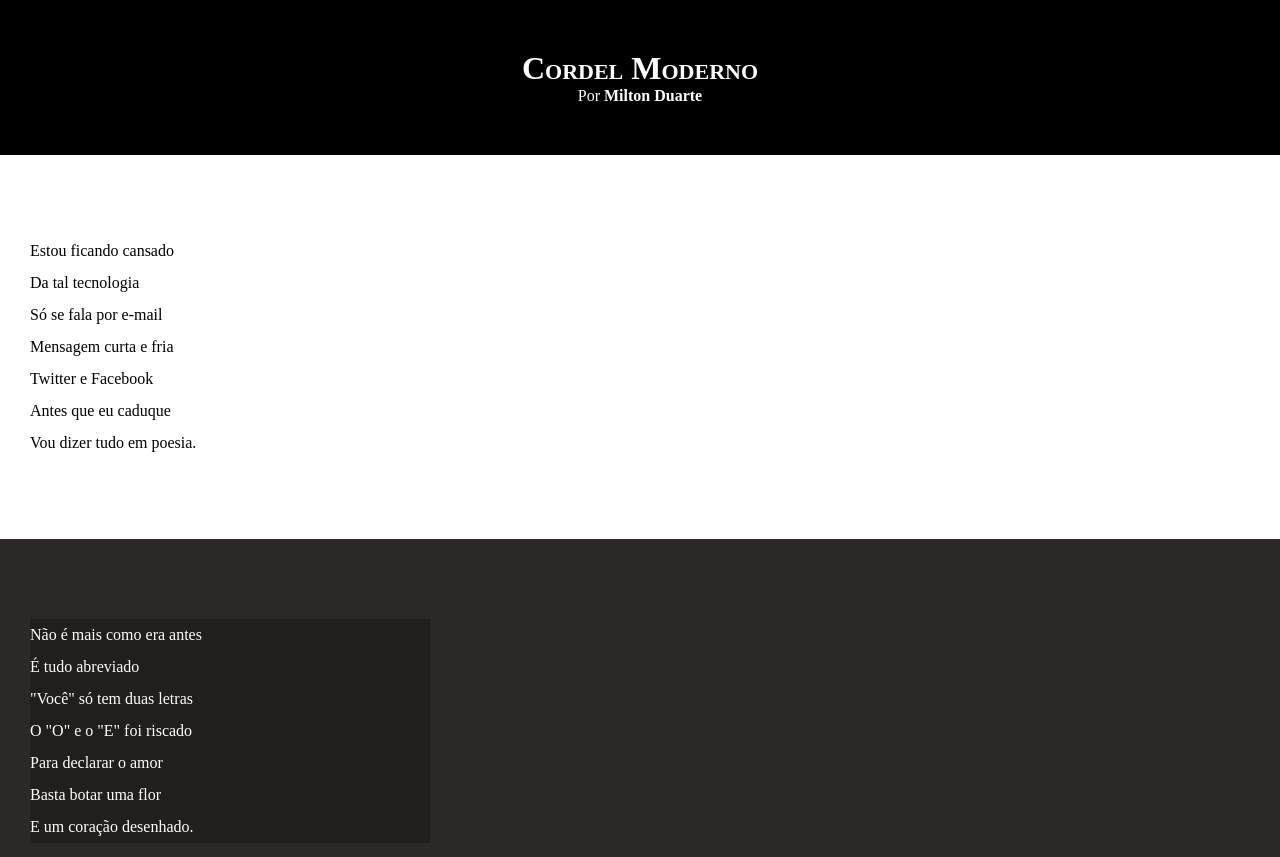
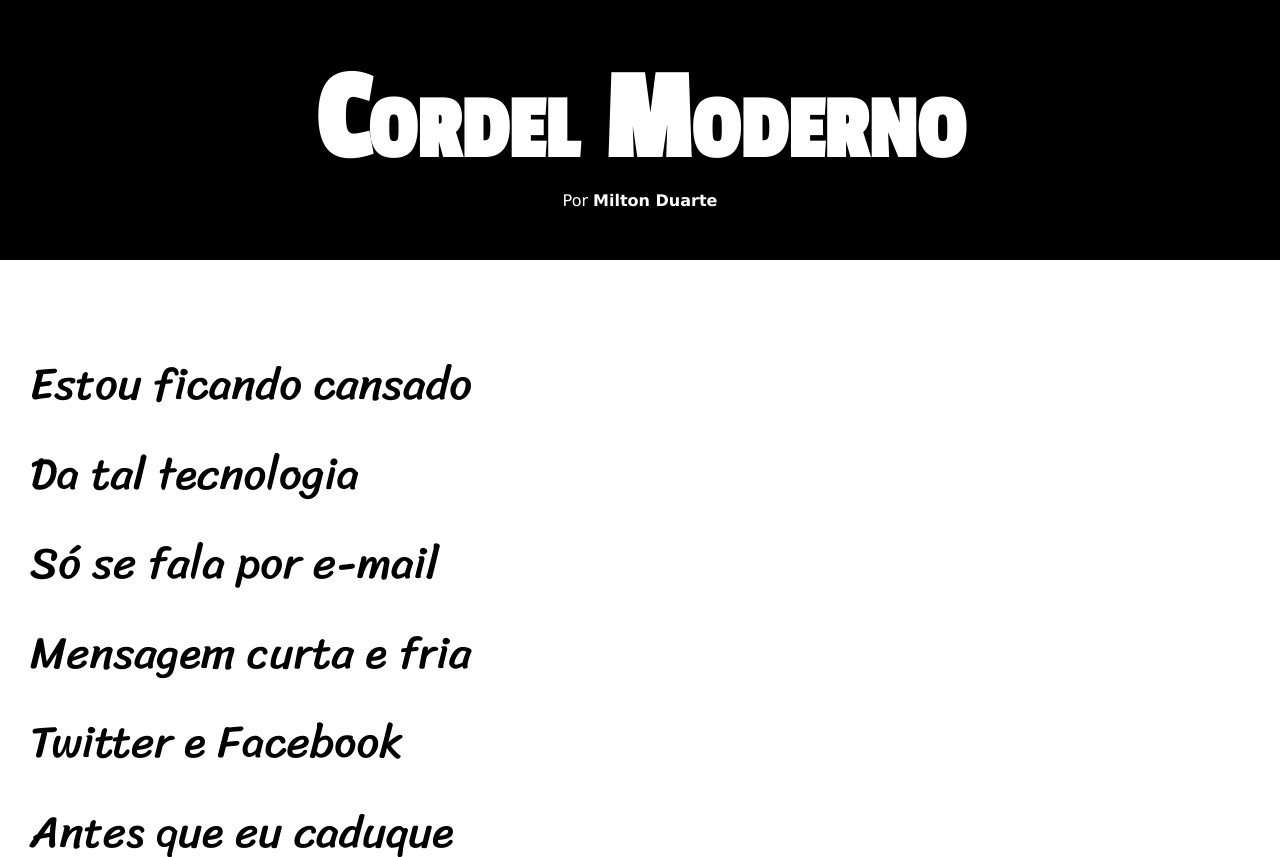
Before and after one commit to antonio-pereira-da-silva/html-css, a plain HTML site: page desafios/d012/index.html in a window 1280 px wide. Shown: the top 857 px of the page. Drawn offline with Linux system fonts and the light colour scheme.

Commit message:
Atualização de estilos

```diff
--- a/desafios/d012/estilo/style.css
+++ b/desafios/d012/estilo/style.css
@@ -1,3 +1,13 @@
+@import url('https://fonts.googleapis.com/css2?family=Bebas+Neue&family=Passion+One&display=swap" rel="stylesheet');
+
+@import url('https://fonts.googleapis.com/css2?family=Sriracha&display=swap');
+
+
+:root{
+    --font1: verdana, geneva, tahoma, sans-serif;
+    --font2: 'Passion One', cursive;
+    --font3: 'Sriracha', cursive;
+}
 *{
     padding: 0px;
     margin: 0px;
@@ -5,15 +15,18 @@
 html, body{
     min-height: 100vh;
     background-color: darkgray;
+    font-family: var(--font1);
 }
 header{
     background-color: black;
     color: white;
     text-align: center;
+
 }
 header >h1{
-
+    font-family: var(--font2);
     font-variant: small-caps;
+    font-size: 10vw;
 }
 header > p{
     padding-bottom: 50px;
@@ -31,6 +44,8 @@ section{
     padding-bottom: 10vh;
     line-height: 2em;
     padding-left: 30px;
+    font-family: var(--font3);
+    font-size: 3.5vw;
 }
 section.normal{
     background-color: white;
@@ -40,8 +55,9 @@ section.imagem{
     color: white;
 }
 section.imagem > p{
-    width: 400px;
+    display: inline-block;
     background-color: rgba(0, 0, 0, 0.247);
+    padding: 20px;
 
 }
 footer{
```
